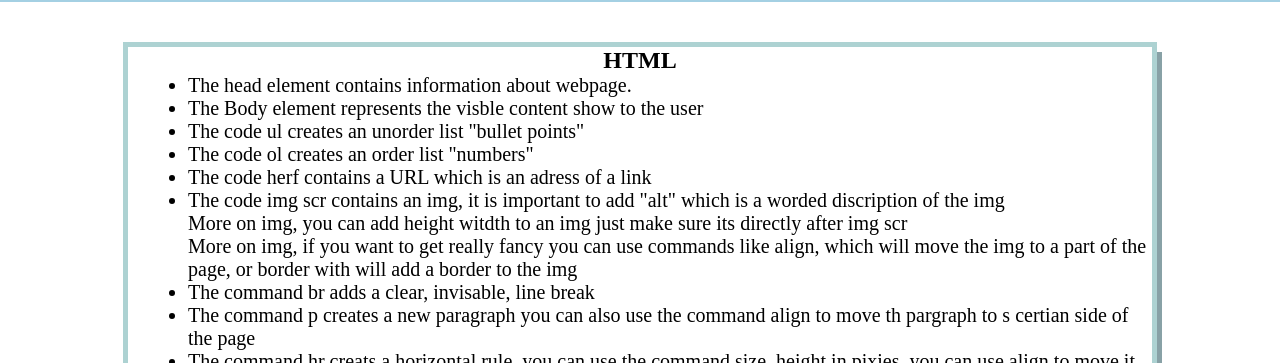
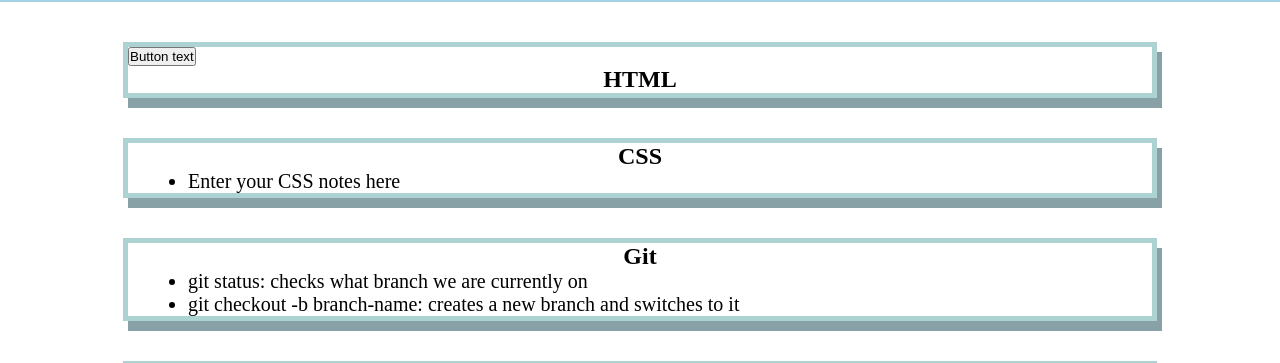
Before and after one commit to AnnaManrodt/pre-work-study-guide, a plain HTML site: page prework-study-guide/index.html in a window 1280 px wide. Shown: the part 153-516 px from the top of the page. Drawn offline with Linux system fonts and the light colour scheme.

Commit message:
added and html button

```diff
--- a/prework-study-guide/index.html
+++ b/prework-study-guide/index.html
@@ -16,8 +16,10 @@
     </header>
     <main>
       <section class="card" id="html-section">
-        <h2>HTML</h2>
-        <ul>
+
+        <input type="button" onclick="annasClickFunction()" class="anna-css-things" value="Button text" />
+        <div id="htmlNotes" style="display:none">
+
           <li>The head element contains information about webpage.</li>
           <li>The Body element represents the visble content show to the user</li>
           <li>The code ul creates an unorder list "bullet points"</li>
@@ -50,6 +52,16 @@
               <ol>The command del creates deleted text</ol>
           </li>
           <li>You can change the look of text by adding <font size ="+2" color="blue" face="verdana">size color and face</font></li>
+        </div>
+<script>
+function annasClickFunction(){
+  var elem =  document.getElementById("htmlNotes");
+  elem.style.display="block";
+}
+ </script>
+
+        <h2>HTML</h2>
+
 
 
         </ul>
```
Lines whose indentation alone changed are shown as unchanged.
